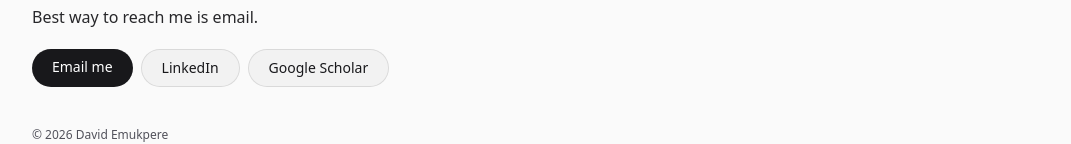
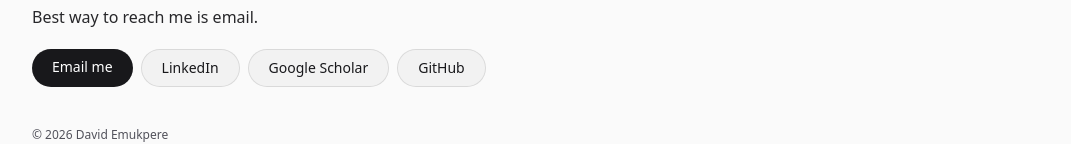
Before and after one commit to davidemukpere/davidemukpere.github.io, a plain HTML site: page index.html in a window 1280 px wide. Shown: the part 1744-1888 px from the top of the page, without its empty margins (104-1175 px from the left). Drawn offline with nearby package versions, Linux system fonts and the light colour scheme.

Commit message:
add github link

```diff
--- a/index.html
+++ b/index.html
@@ -299,6 +299,15 @@
           >
             Google Scholar
           </a>
+          <a
+            href="https://github.com/davidemukpere"
+            target="_blank" rel="noreferrer"
+            class="rounded-full border border-black/10 dark:border-white/15
+                   bg-black/[0.03] dark:bg-white/5
+                   px-5 py-2 text-sm hover:bg-black/[0.05] dark:hover:bg-white/10 transition"
+          >
+            GitHub
+          </a>
         </div>
 
         <footer class="mt-10 text-xs text-zinc-600 dark:text-zinc-400">
```
Also changed, not shown: 1 other file.
